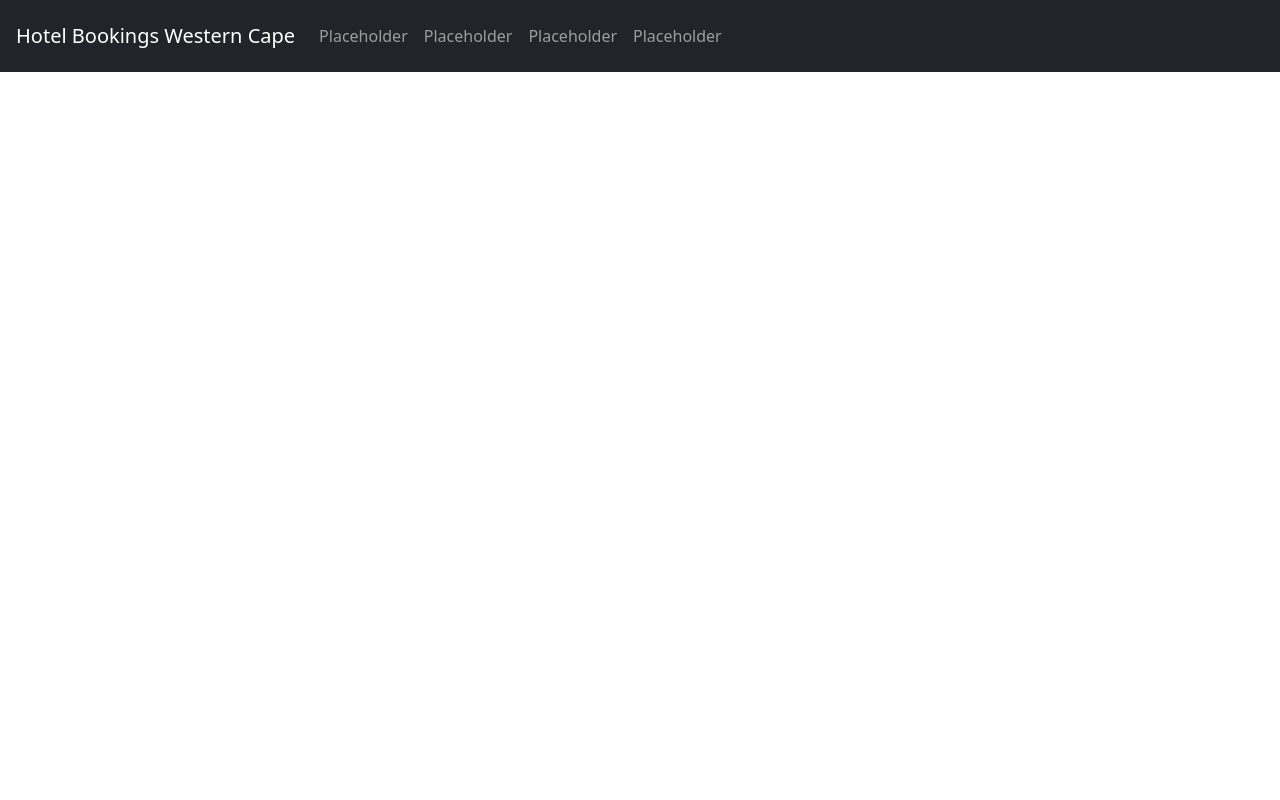
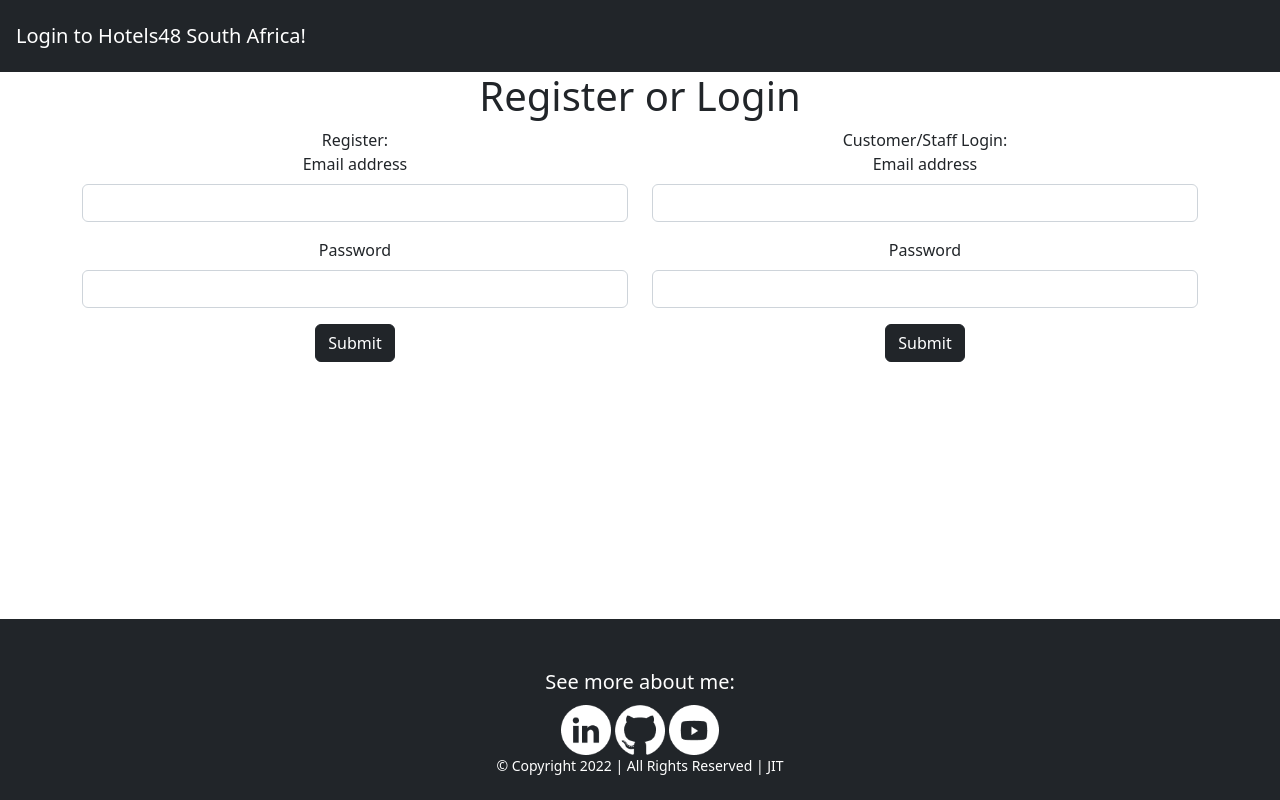
Before and after one commit to JustInTimez/HotelBookingApp, a PHP site: page / in a window 1280 px wide. Run offline with PHP 8.4, Linux system fonts and the light colour scheme; some libraries are stand-ins or nearby versions.

Commit message:
More structure
Created and included base files for header and footer. Started with mapping out database information as well

```diff
--- a/index.php
+++ b/index.php
@@ -1,52 +1,55 @@
 <!DOCTYPE html>
 <html lang="en">
+<?php include __DIR__ . "/templates/partials/head.php"; ?>
 
-<head>
-    <meta charset="UTF-8">
-    <meta http-equiv="X-UA-Compatible" content="IE=edge">
-    <meta name="viewport" content="width=device-width, initial-scale=1.0">
-    <title>Hotels48 South Africa - Western Cape</title>
-    <meta name="description" content="View, compare and book! This Hotel booking site was made with MySQL, PHP, JS and Bootstrap!">
-    <!-- Custom JS -->
-    <script src="./static/js/frontend.js" defer></script>
-    <!-- Bootstrap CSS and JS -->
-    <link href="https://cdn.jsdelivr.net/npm/bootstrap@5.2.2/dist/css/bootstrap.min.css" rel="stylesheet" integrity="sha384-Zenh87qX5JnK2Jl0vWa8Ck2rdkQ2Bzep5IDxbcnCeuOxjzrPF/et3URy9Bv1WTRi" crossorigin="anonymous">
-    <script src="https://cdn.jsdelivr.net/npm/bootstrap@5.2.2/dist/js/bootstrap.bundle.min.js" integrity="sha384-OERcA2EqjJCMA+/3y+gxIOqMEjwtxJY7qPCqsdltbNJuaOe923+mo//f6V8Qbsw3" crossorigin="anonymous"></script>
-    <!-- Font Awesome -->
-    <script src="https://kit.fontawesome.com/2f8b7b32b4.js" crossorigin="anonymous"></script>
-</head>
 <header>
     <!-- Navbar -->
-    <nav class="navbar navbar-expand-lg navbar-dark bg-dark p-3 text-center">
-        <a class="navbar-brand">Hotel Bookings Western Cape</a>
-        <button class="navbar-toggler text-center" type="button" data-bs-target="#navCollapse" data-bs-toggle="collapse" aria-controls="navCollapse" aria-expanded="false" aria-label="Toggle navigation">
-            <span class="navbar-toggler-icon"></span>
-        </button>
-        <div class="collapse navbar-collapse" id="navCollapse">
-
-            <ul class="navbar-nav">
-                <li class="nav-item">
-                    <!-- Remember to change/update hrefs when/if needed -->
-                    <a class="nav-link" href="#Placeholder">Placeholder</a>
-                </li>
-                <li class="nav-item">
-                    <a class="nav-link" href="#Placeholder">Placeholder</a>
-                </li>
-                <li class="nav-item">
-                    <a class="nav-link" href="#Placeholder">Placeholder</a>
-                </li>
-                <li class="nav-item">
-                    <a class="nav-link" href="Placeholder">Placeholder</a>
-                </li>
-            </ul>
-        </div>
-        </div>
+    <nav class="navbar navbar-expand-lg navbar-dark bg-dark p-3">
+        <a class="navbar-brand">Login to Hotels48 South Africa!</a>
     </nav>
     <!-- Navbar END -->
 </header>
 
 <body>
+    <div id="page-container">
+        <div id="content-wrap">
+            <h1 class="text-center">Register or Login</h1>
+            <div class="container text-center">
+                <div class="row row-cols-2">
+                    <div class="col flex">Register:
+                        <form action="process.php" method="post">
+                            <div class="mb-3">
+                                <label for="InputEmail" class="form-label">Email address</label>
+                                <input type="email" class="form-control" id="InputEmail" aria-describedby="emailHelp">
+                            </div>
+                            <div class="mb-3">
+                                <label for="InputPassword" class="form-label">Password</label>
+                                <input type="password" class="form-control" id="InputPassword">
+                            </div>
+                            <button type="submit" class="btn btn-dark">Submit</button>
+                        </form>
 
+                    </div>
+
+                    <div class="col">Customer/Staff Login:
+                        <form action="process.php" method="post">
+                            <div class="mb-3">
+                                <label for="InputEmail" class="form-label">Email address</label>
+                                <input type="email" class="form-control" id="InputEmail" aria-describedby="emailHelp">
+                            </div>
+                            <div class="mb-3">
+                                <label for="InputPassword" class="form-label">Password</label>
+                                <input type="password" class="form-control" id="InputPassword">
+                            </div>
+                            <button type="submit" class="btn btn-dark">Submit</button>
+                        </form>
+
+                    </div>
+                </div>
+            </div>
+            <?php include __DIR__ . "/templates/partials/footer.php"; ?>
+        </div>
+    </div>
 </body>
 
 </html>
--- a/static/css/style.css
+++ b/static/css/style.css
@@ -2,3 +2,28 @@
     margin: 0;
     box-sizing: border-box;
 }
+
+
+
+
+
+
+
+
+
+
+
+
+
+
+
+.text {
+    color: white;
+}
+
+footer {
+    background-color: #212529;
+    position: absolute;
+    bottom: 0;
+    width: 100%;
+}
--- /dev/null
+++ b/templates/partials/footer.php
@@ -0,0 +1,12 @@
+
+<footer class="container-fluid text-center">
+    <div class="container mt-3 pt-4">
+        <p class="lead m-2 text">See more about me:</p>
+        <div class="socialIconsContainer">
+            <a href="https://www.linkedin.com/in/justin-oosthuizen-7a49b887/" target="_blank"><img src="./static/images/socials/LinkedIN_white.png" id="linkedinIcon" alt="LinkedIn Logo" width="50px" height="50px"></a>
+            <a href="https://github.com/JustInTimez/" target="_blank"><img src="./static/images/socials/Github_white.png" id="githubIcon" alt="Github Logo" width="50px" height="50px"></a>
+            <a href="https://youtube.com/@JustInTimeRSA" target="_blank"><img src="./static/images/socials/Youtube_white.png" id="youtubeIcon" alt="Youtube Logo" width="50px" height="50px"></a>
+        </div>
+        <p class="small m-0 pb-4 text">© Copyright 2022 | All Rights Reserved | JIT</p>
+    </div>
+</footer>
--- /dev/null
+++ b/templates/partials/head.php
@@ -0,0 +1,24 @@
+<?php
+// Enable error reporting
+error_reporting(E_ALL);
+ini_set('display_errors', 'On');
+
+session_start();
+?>
+
+<head>
+    <meta charset="UTF-8">
+    <meta http-equiv="X-UA-Compatible" content="IE=edge">
+    <meta name="viewport" content="width=device-width, initial-scale=1.0">
+    <title>Hotels48 South Africa - Western Cape</title>
+    <meta name="description" content="View, compare and book! This Hotel booking site was made with MySQL, PHP, JS and Bootstrap!">
+    <!-- Custom CSS -->
+    <link rel="stylesheet" href="./static/css/style.css">
+    <!-- Custom JS -->
+    <script src="./static/js/frontend.js" defer></script>
+    <!-- Bootstrap CSS and JS -->
+    <link href="https://cdn.jsdelivr.net/npm/bootstrap@5.2.2/dist/css/bootstrap.min.css" rel="stylesheet" integrity="sha384-Zenh87qX5JnK2Jl0vWa8Ck2rdkQ2Bzep5IDxbcnCeuOxjzrPF/et3URy9Bv1WTRi" crossorigin="anonymous">
+    <script src="https://cdn.jsdelivr.net/npm/bootstrap@5.2.2/dist/js/bootstrap.bundle.min.js" integrity="sha384-OERcA2EqjJCMA+/3y+gxIOqMEjwtxJY7qPCqsdltbNJuaOe923+mo//f6V8Qbsw3" crossorigin="anonymous"></script>
+    <!-- Font Awesome -->
+    <script src="https://kit.fontawesome.com/2f8b7b32b4.js" crossorigin="anonymous"></script>
+</head>
```
Also changed, not shown: templates/home.php (added, +8 -0 lines), templates/partials/header.php (added, +33 -0 lines), static/images/favicon/android-chrome-192x192.png (added), static/images/favicon/android-chrome-512x512.png (added), static/images/favicon/apple-touch-icon.png (added), static/images/favicon/favicon-16x16.png (added), static/images/favicon/favicon-32x32.png (added), static/images/favicon/favicon.ico (added), static/images/favicon/site.webmanifest (added), static/images/socials/Github_white.png (added), static/images/socials/LinkedIN_white.png (added), static/images/socials/Youtube_white.png (added).
